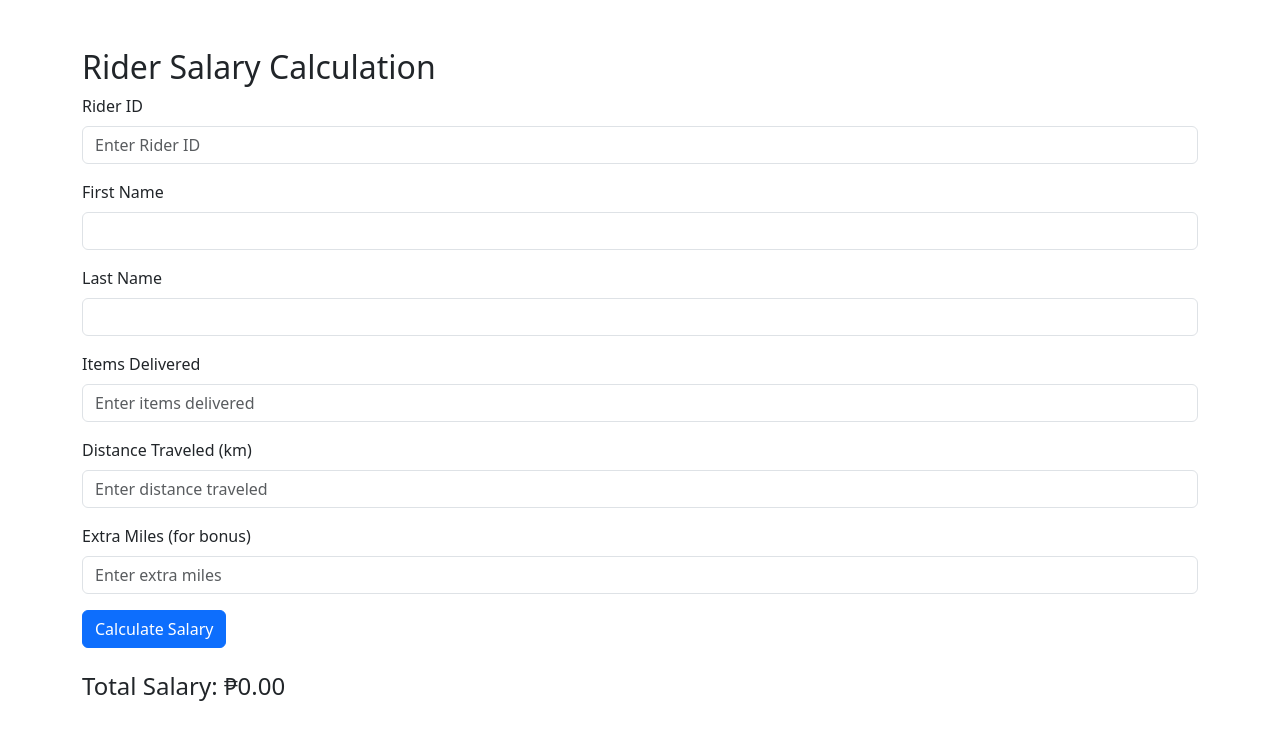
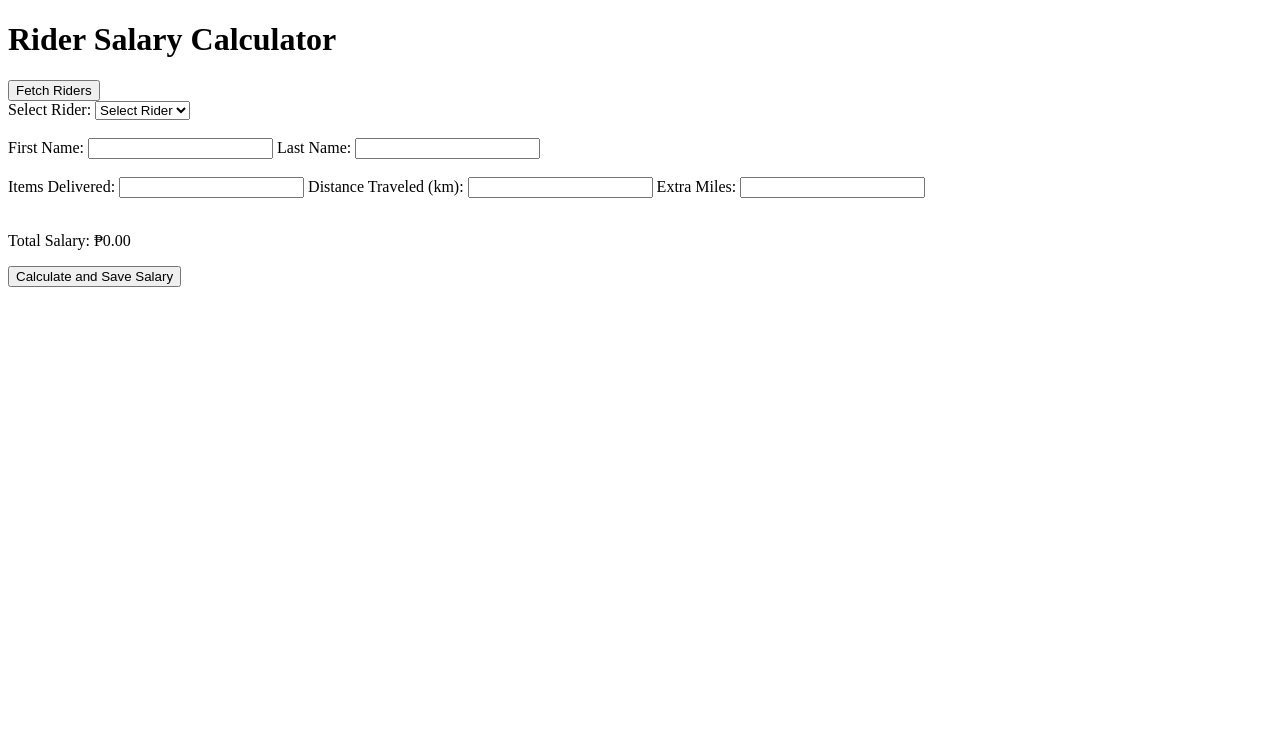
Before and after one commit to TheVincee/CourierDashboard, a PHP site: page /SalaryForRider.php in a window 1280 px wide. Shown: the top 740 px of the page. Run offline with PHP 8.4, Linux system fonts and the light colour scheme.

Commit message:
Fetch riders_id and working on now

```diff
--- a/Admin-Dashboard/SalaryForRider.php
+++ b/Admin-Dashboard/SalaryForRider.php
@@ -3,140 +3,149 @@
 <head>
     <meta charset="UTF-8">
     <meta name="viewport" content="width=device-width, initial-scale=1.0">
-    <title>Rider Salary Calculation</title>
-    <link href="https://cdn.jsdelivr.net/npm/bootstrap@5.3.0-alpha1/dist/css/bootstrap.min.css" rel="stylesheet" />
+    <title>Rider Salary Calculator</title>
+    <script src="https://code.jquery.com/jquery-3.6.0.min.js"></script>
 </head>
 <body>
-    <div class="container mt-5">
-        <h2>Rider Salary Calculation</h2>
+    <h1>Rider Salary Calculator</h1>
 
-        <!-- Salary Calculation Form -->
-        <form id="salaryForm" novalidate>
+    <button id="fetchRiders">Fetch Riders</button>
 
-            <div class="mb-3">
-                <label for="riderId" class="form-label">Rider ID</label>
-                <input type="text" class="form-control" id="riderId" placeholder="Enter Rider ID" required>
-            </div>
-            <div class="mb-3">
-                <label for="firstName" class="form-label">First Name</label>
-                <input type="text" class="form-control" id="firstName" readonly>
-            </div>
-            <div class="mb-3">
-                <label for="lastName" class="form-label">Last Name</label>
-                <input type="text" class="form-control" id="lastName" readonly>
-            </div>
-            <div class="mb-3">
-                <label for="itemsDelivered" class="form-label">Items Delivered</label>
-                <input type="number" class="form-control" id="itemsDelivered" placeholder="Enter items delivered" required>
-            </div>
-            <div class="mb-3">
-                <label for="distanceTraveled" class="form-label">Distance Traveled (km)</label>
-                <input type="number" class="form-control" id="distanceTraveled" placeholder="Enter distance traveled" required>
-            </div>
-            <div class="mb-3">
-                <label for="extraMiles" class="form-label">Extra Miles (for bonus)</label>
-                <input type="number" class="form-control" id="extraMiles" placeholder="Enter extra miles" required>
-            </div>
-            <button type="submit" class="btn btn-primary">Calculate Salary</button>
-        </form>
+    <form id="salaryForm">
+        <label for="riderId">Select Rider:</label>
+        <select id="riderId" name="riderId">
+            <option value="">Select Rider</option>
+        </select>
 
-        <!-- Salary Display -->
-        <div class="mt-4">
-            <h4>Total Salary: <span id="totalSalary">₱0.00</span></h4>
-        </div>
-    </div>
+        <br><br>
 
-    <script src="https://code.jquery.com/jquery-3.6.0.min.js"></script>
-    <script src="https://cdn.jsdelivr.net/npm/bootstrap@5.3.0-alpha1/dist/js/bootstrap.bundle.min.js"></script>
+        <label for="firstName">First Name:</label>
+        <input type="text" id="firstName" name="firstName" readonly>
+
+        <label for="lastName">Last Name:</label>
+        <input type="text" id="lastName" name="lastName" readonly>
+
+        <br><br>
+
+        <label for="itemsDelivered">Items Delivered:</label>
+        <input type="number" id="itemsDelivered" name="itemsDelivered" min="0">
+
+        <label for="distanceTraveled">Distance Traveled (km):</label>
+        <input type="number" id="distanceTraveled" name="distanceTraveled" step="0.1" min="0">
+
+        <label for="extraMiles">Extra Miles:</label>
+        <input type="number" id="extraMiles" name="extraMiles" step="0.1" min="0">
+
+        <br><br>
+
+        <p>Total Salary: <span id="totalSalary">₱0.00</span></p>
+
+        <button type="submit">Calculate and Save Salary</button>
+    </form>
 
     <script>
         $(document).ready(function () {
-            $('#riderId').on('blur', function () {
-                const riderId = $(this).val().trim();
+            const baseSalary = 5000;
+            const perItemRate = 50;
+            const perKmRate = 10;
+            const bonusRate = 5;
 
-                if (riderId) {
-                    // Fetch rider's first and last name from the database
+            $('#fetchRiders').on('click', function () {
+                $.ajax({
+                    url: 'getriderSalary.php',
+                    type: 'GET',
+                    dataType: 'json',
+                    success: function (response) {
+                        if (response.success) {
+                            const riders = response.riders;
+                            let options = '<option value="">Select Rider</option>';
+                            riders.forEach(rider => {
+                                options += `<option value="${rider.riders_id}">${rider.first_name} ${rider.last_name}</option>`;
+                            });
+                            $('#riderId').html(options);
+                        } else {
+                            alert(response.message);
+                            $('#riderId').html('<option value="">No riders available</option>');
+                        }
+                    },
+                    error: function (xhr, status, error) {
+                        console.error('AJAX Error:', xhr.responseText, { status, error });
+                        alert('Failed to fetch riders. Please try again.');
+                    }
+                });
+            });
+
+            $('#riderId').on('change', function () {
+                const riderID = $(this).val().trim();
+                if (riderID) {
                     $.ajax({
-                        url: 'get_rider_details.php', // Backend endpoint to fetch rider details
+                        url: 'getriderSalary.php',
                         type: 'GET',
-                        data: { riderId: riderId },
+                        data: { ridersId: riderID },
                         dataType: 'json',
                         success: function (response) {
                             if (response.success) {
-                                // Populate the first and last name fields
-                                $('#firstName').val(response.firstName);
-                                $('#lastName').val(response.lastName);
+                                const rider = response.rider;
+                                $('#firstName').val(rider.first_name);
+                                $('#lastName').val(rider.last_name);
                             } else {
-                                // Show error message if rider not found
-                                alert('Rider not found!');
-                                $('#firstName').val('');
-                                $('#lastName').val('');
+                                alert(response.message);
+                                $('#firstName, #lastName').val('');
                             }
                         },
                         error: function (xhr, status, error) {
-                            console.error('AJAX Error:', status, error);
-                            alert('An error occurred while fetching rider details.');
+                            console.error('AJAX Error:', xhr.responseText, { status, error });
+                            alert('Failed to fetch rider details. Please try again.');
                         }
                     });
                 } else {
-                    $('#firstName').val('');
-                    $('#lastName').val('');
+                    $('#firstName, #lastName').val('');
                 }
             });
 
             $('#salaryForm').on('submit', function (event) {
                 event.preventDefault();
 
-                // Form validation
-                if (!this.checkValidity()) {
-                    this.classList.add('was-validated');
-                    return;
-                }
-
-                // Retrieve input values
-                const riderId = $('#riderId').val().trim();
+                const riderID = $('#riderId').val().trim();
+                const firstName = $('#firstName').val().trim();
+                const lastName = $('#lastName').val().trim();
                 const itemsDelivered = parseInt($('#itemsDelivered').val()) || 0;
                 const distanceTraveled = parseFloat($('#distanceTraveled').val()) || 0;
                 const extraMiles = parseFloat($('#extraMiles').val()) || 0;
 
-                // Ensure required fields are filled
-                if (!riderId) {
-                    alert('Rider ID is required.');
+                if (!riderID || !firstName || !lastName) {
+                    alert('Rider ID, First Name, and Last Name are required.');
                     return;
                 }
 
-                // Display loading message
-                $('#totalSalary').text('Calculating...');
+                const totalSalary = baseSalary + (itemsDelivered * perItemRate) +
+                    (distanceTraveled * perKmRate) + (extraMiles * bonusRate);
 
-                // AJAX request to calculate salary
+                $('#totalSalary').text(`₱${totalSalary.toFixed(2)}`);
+
                 $.ajax({
-                    url: 'calculate_salary.php', // Backend endpoint
+                    url: 'insert_salary.php',
                     type: 'POST',
                     data: {
-                        riderId: riderId,
+                        riderId: riderID,
+                        firstName: firstName,
+                        lastName: lastName,
                         itemsDelivered: itemsDelivered,
                         distanceTraveled: distanceTraveled,
-                        extraMiles: extraMiles
+                        extraMiles: extraMiles,
+                        totalSalary: totalSalary
                     },
-                    dataType: 'json', // Expect JSON response
+                    dataType: 'json',
                     success: function (response) {
                         if (response.success) {
-                            // Update salary display
-                            $('#totalSalary').text(`₱${response.totalSalary}`);
+                            alert('Salary calculated and inserted successfully.');
                         } else {
-                            // Show error message from backend
                             alert('Error: ' + response.message);
-                            $('#totalSalary').text('₱0.00');
                         }
                     },
                     error: function (xhr, status, error) {
-                        // Log error details for debugging
-                        console.error('AJAX Error:', status, error);
-                        console.error('Response Text:', xhr.responseText);
-
-                        // Show a user-friendly error message
-                        alert('An error occurred while calculating salary. Please try again.');
-                        $('#totalSalary').text('₱0.00');
+                        console.error('AJAX Error:', xhr.responseText, { status, error });
+                        alert('An error occurred while inserting salary. Please try again.');
                     }
                 });
             });
```
Also changed, not shown: Admin-Dashboard/config.php (added, +8 -0 lines), Admin-Dashboard/getriderSalary.php (added, +59 -0 lines), Admin-Dashboard/insert_salary.php (added, +45 -0 lines).
